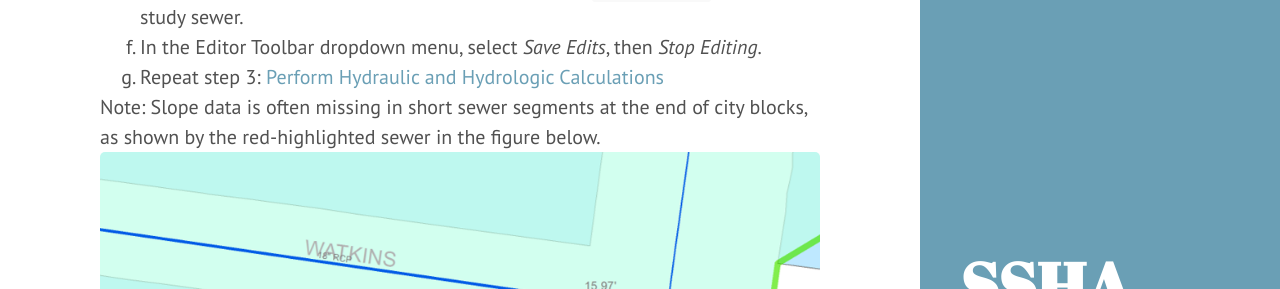
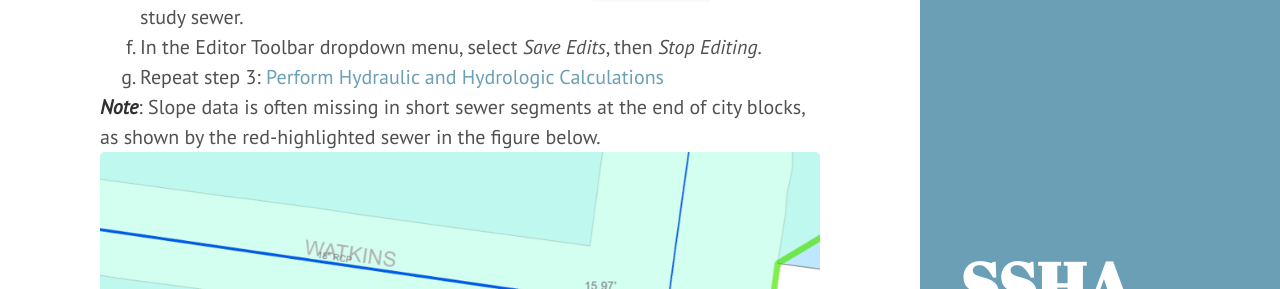
Before and after one commit to adams-cool-org/ssha3, a Jekyll site: the page built from docs/sop.md, in a window 1280 px wide and 900 px high, scrolled down 7068 px. Shown: the part 166-455 px from the top of the window. Built offline with Jekyll 4.4.1, drawn with Linux system fonts in a browser that asks for light colours; part of the change alters nothing that is shown.

```diff
--- a/docs/sop.md
+++ b/docs/sop.md
@@ -121,7 +121,8 @@ Replace `[project_id]` with the appropriate Project_ID and click _Apply_ to run
 6. In the Editor Toolbar dropdown menu, select _Save Edits_, then _Stop Editing_.
 7. Repeat step 3: [Perform Hydraulic and Hydrologic Calculations](#3-perform-hydraulic-and-hydrologic-calculations)
 
-Note: Slope data is often missing in short sewer segments at the end of city blocks, as shown by the red-highlighted sewer in the figure below.
+
+***Note***: Slope data is often missing in short sewer segments at the end of city blocks, as shown by the red-highlighted sewer in the figure below.
 ![Data Gap Corner Screenshot]({{site.baseurl}}/public/img/example-typical-data-gap-crop.png)
 These sewers can be assumed to have slope equal to the average slope in the upstream block of sewer so long as they are not limiting the block capacity.
 
```
